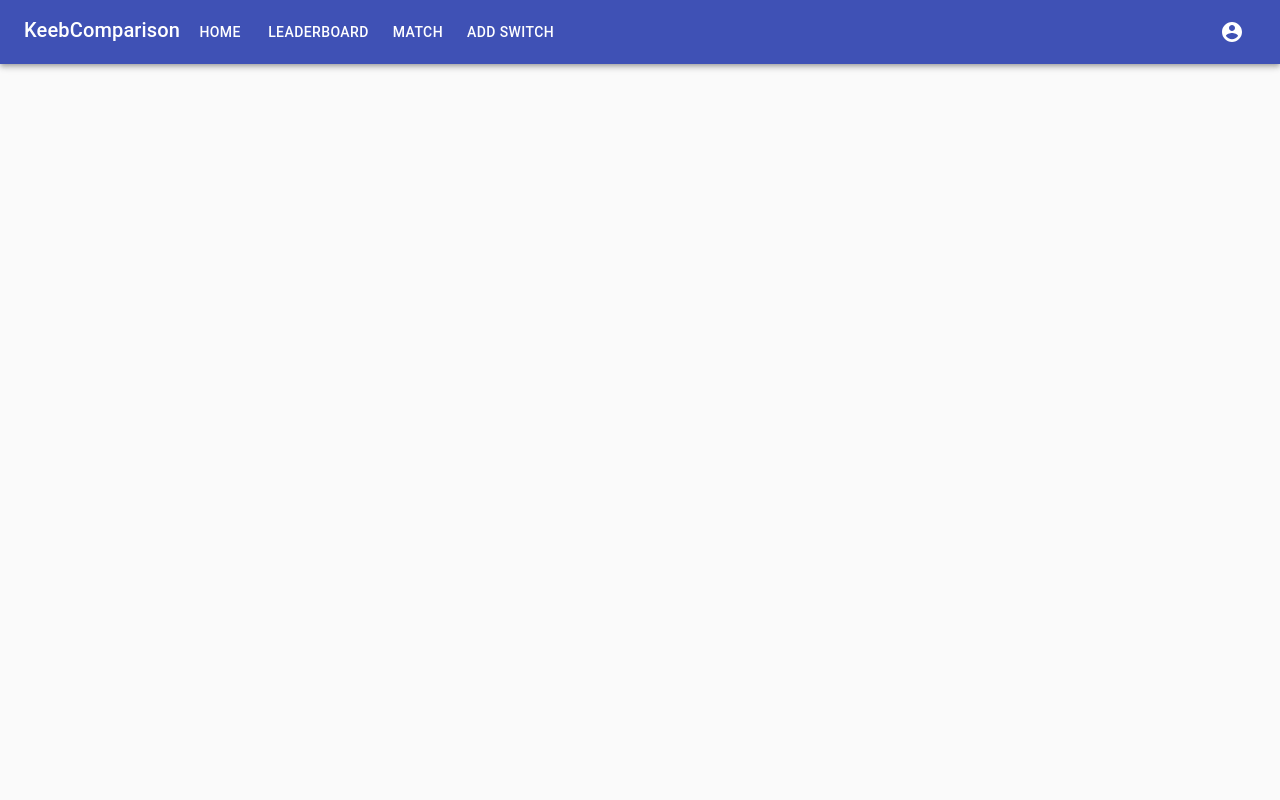
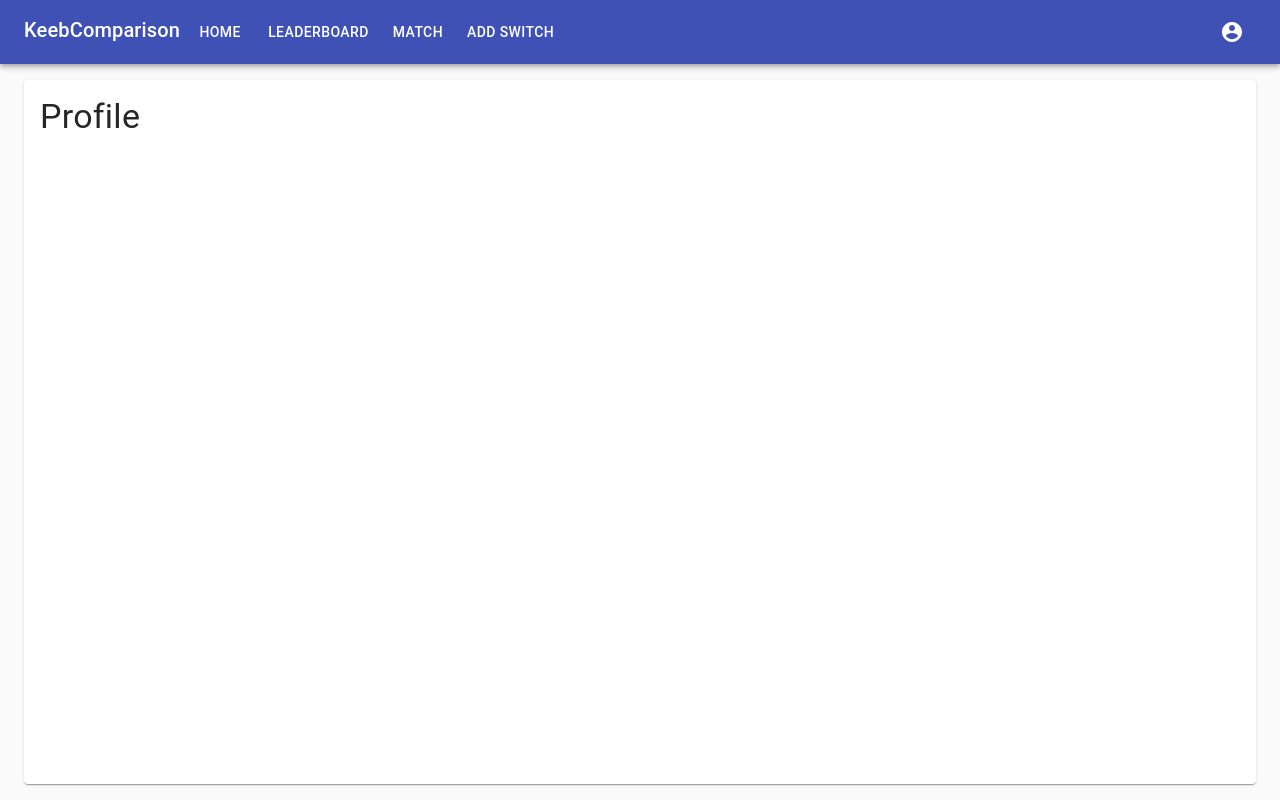
Before and after one commit to laujamie/keeb-comparison, a React (Create React App) app in the folder frontend/: page /profile in a window 1280 px wide. Built offline with nearby package versions, Linux system fonts and the light colour scheme; no server answers; sample sign-in values are in the browser's storage.

Commit message:
Add preliminary profile page

```diff
--- a/frontend/src/App.tsx
+++ b/frontend/src/App.tsx
@@ -11,6 +11,7 @@ import LeaderboardView from './views/LeaderboardView';
 import MatchView from './views/MatchView';
 import NewSwitchView from './views/NewSwitchView';
 import AdminView from './views/AdminView';
+import ProfileView from './views/ProfileView';
 import { auth } from './util/firebase';
 import { userState } from './state/atoms/userAtoms';
 import AppBar from './components/AppBar';
@@ -91,6 +92,9 @@ const App = () => {
               <AuthenticatedRoute path="/admin" exact adminOnly>
                 <AdminView />
               </AuthenticatedRoute>
+              <AuthenticatedRoute path="/profile" exact>
+                <ProfileView />
+              </AuthenticatedRoute>
               <Route path="/" exact>
                 <HomeView />
               </Route>
--- a/frontend/src/components/AppBar/index.tsx
+++ b/frontend/src/components/AppBar/index.tsx
@@ -137,6 +137,9 @@ const AppBar: React.FC = () => {
               Admin Dashboard
             </MenuItem>
           )}
+          <MenuItem component={RouterLink} to="/profile">
+            Profile
+          </MenuItem>
           <MenuItem onClick={handleLogout}>Logout</MenuItem>
         </Menu>
       </Grid>
--- /dev/null
+++ b/frontend/src/views/ProfileView/index.tsx
@@ -0,0 +1,37 @@
+import React from 'react';
+import { Card, CardContent, Typography } from '@material-ui/core';
+import { Theme, createStyles, makeStyles } from '@material-ui/core/styles';
+import { getUserProfile } from '../../services/firebaseService';
+
+const useStyles = makeStyles((theme: Theme) =>
+  createStyles({
+    cardContainer: {
+      height: '100%',
+    },
+  })
+);
+
+const ProfileView = () => {
+  const profile = getUserProfile();
+  const classes = useStyles();
+
+  if (!profile) {
+    return (
+      <Typography>
+        You need to be logged in to get the current profile.
+      </Typography>
+    );
+  }
+
+  return (
+    <Card className={classes.cardContainer}>
+      <CardContent>
+        <Typography variant="h4" component="h1">
+          Profile
+        </Typography>
+      </CardContent>
+    </Card>
+  );
+};
+
+export default ProfileView;
```
